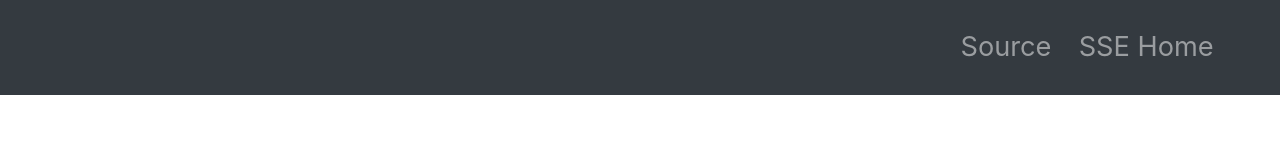
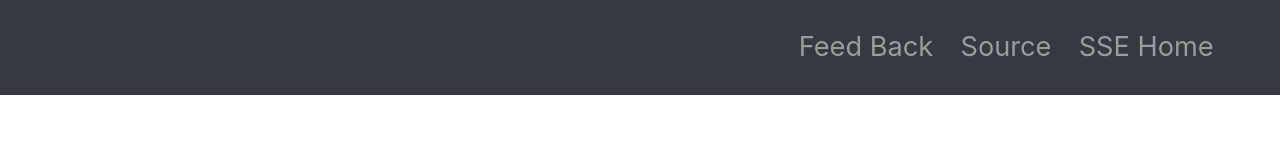
Before and after one commit to rit-sse/lab-tracker, a plain HTML site: page index.html in a window 1280 px wide. Shown: the top 160 px of the page. Drawn offline with Linux system fonts and the light colour scheme.

Commit message:
Added link for feedback

```diff
--- a/index.html
+++ b/index.html
@@ -28,6 +28,9 @@
         <div class="collapse navbar-collapse" id="navbarResponsive">
           <ul class="navbar-nav ml-auto">
             <li class="nav-item active">
+            </li>
+            <li class="nav-item">
+              <a class="nav-link" href="https://sse.rit.edu/go/tracker-feedback">Feed Back</a>
             </li>
             <li class="nav-item">
               <a class="nav-link" href="https://github.com/rit-sse/lab-tracker">Source</a>
```
